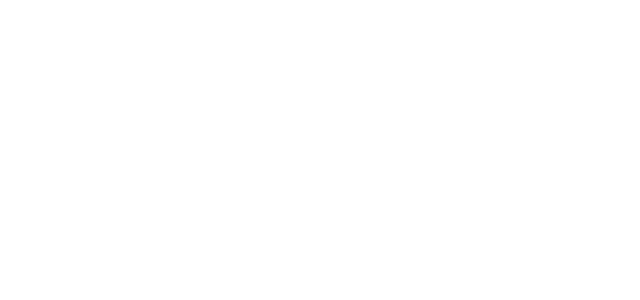
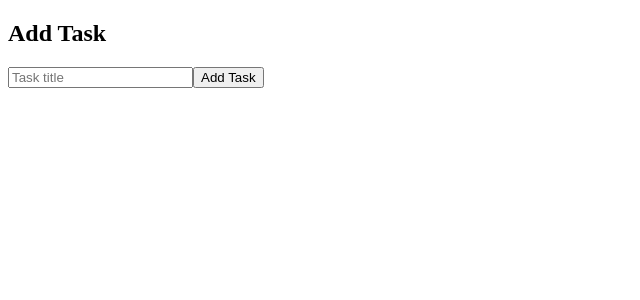
Before and after one commit to mdsiddiqjuber/routine-tracker-app, a React (Vite) app in the folder frontend/: page /add in a window 1280 px wide. Before the commit this address had no page. Shown: the top 300 px of the page, without its empty margins (0-640 px from the left). Built offline with nearby package versions, Linux system fonts and the light colour scheme; the HTML template or start-up script is replaced by a standard one.

Commit message:
Feature Add task

```diff
--- a/frontend/src/App.jsx
+++ b/frontend/src/App.jsx
@@ -1,10 +1,12 @@
 import { Route, Routes } from 'react-router-dom';
 import './App.css'
 import { ShowTasks } from './pages/ShowTasks';
+import { AddTask } from './pages/AddTask';
 function App() {
   return (
     <Routes>
       <Route path="/" element={<ShowTasks />} />
+      <Route path="/add" element={<AddTask />} />
     </Routes>
   );
 }
--- /dev/null
+++ b/frontend/src/pages/AddTask.jsx
@@ -0,0 +1,33 @@
+import { useState } from "react";
+import axiosInstance from "../apis/taskApi";
+import { useNavigate } from "react-router-dom";
+
+export function AddTask() {
+  const [title, setTitle] = useState("");
+  const navigate = useNavigate();
+  const handleSubmit = async (e) => {
+    e.preventDefault();
+
+    try {
+      const response = await axiosInstance.post("/tasks/add", { title });
+      console.log("Task added:", response.data);
+      setTitle("");
+      navigate("/");
+    } catch (error) {
+      console.error("Error in adding task:", error.response);
+    }
+  };
+  return (
+    <div>
+      <h2>Add Task</h2>
+      <form onSubmit={handleSubmit}>
+        <input
+        type="text"
+        placeholder="Task title"
+        value={title}
+        onChange={(e) => setTitle(e.target.value)} />
+        <button type="submit">Add Task</button>
+      </form>
+    </div>
+  );
+}
--- a/frontend/src/pages/ShowTasks.jsx
+++ b/frontend/src/pages/ShowTasks.jsx
@@ -1,14 +1,21 @@
 import axiosInstance from "../apis/taskApi.js";
 import { useState, useEffect } from "react";
+import { Link } from "react-router-dom";
 
 export function ShowTasks() {
   const [tasks, setTasks] = useState([]);
 
   useEffect(() => {
-    axiosInstance.get("/tasks")
-      .then(response => setTasks(response.data.tasks))
-      .catch(error => console.error("Error fetching tasks:", error));
-  }, []);
+    const fetchTasks = async () => {
+      try {
+        const response = await axiosInstance.get("/tasks");
+        setTasks(response.data.tasks);
+      } catch (error) {
+        console.error("Error fetching tasks:", error);
+      }
+    };
+    fetchTasks();
+  }, [tasks]);
 
   return (
     <div>
@@ -18,6 +25,9 @@
           <li key={task._id}>{task.title}</li>
         ))}
       </ul>
+      <button>
+        <Link to="/add">Add Task</Link>
+      </button>
     </div>
   );
 }
```
